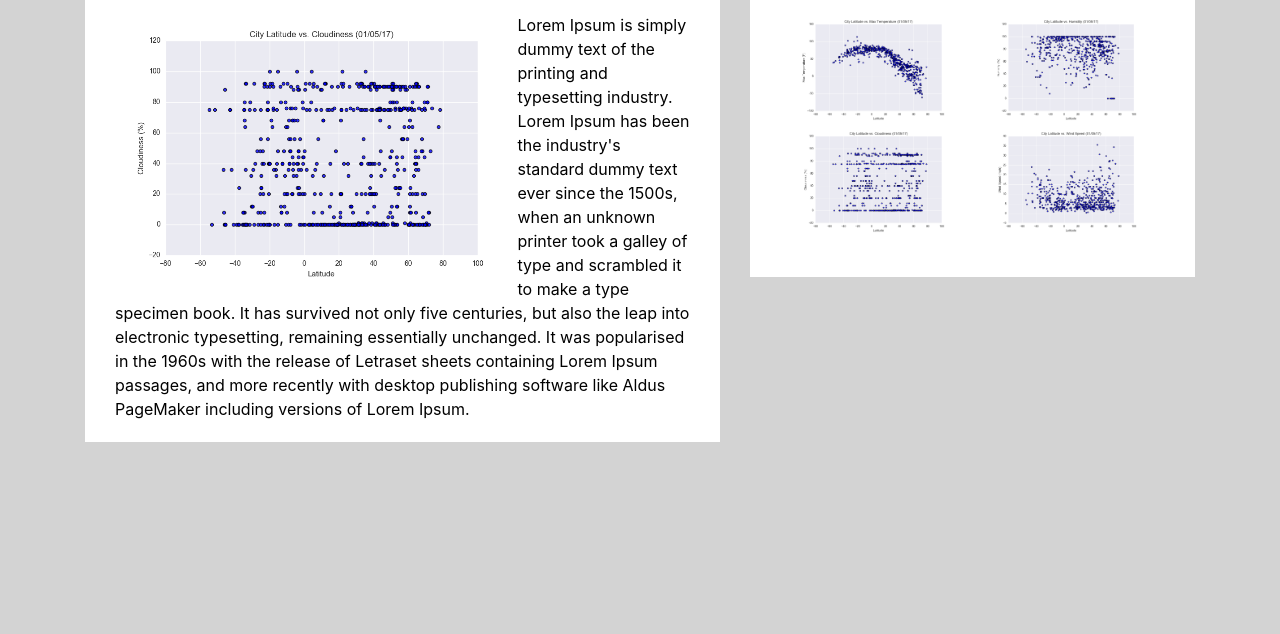
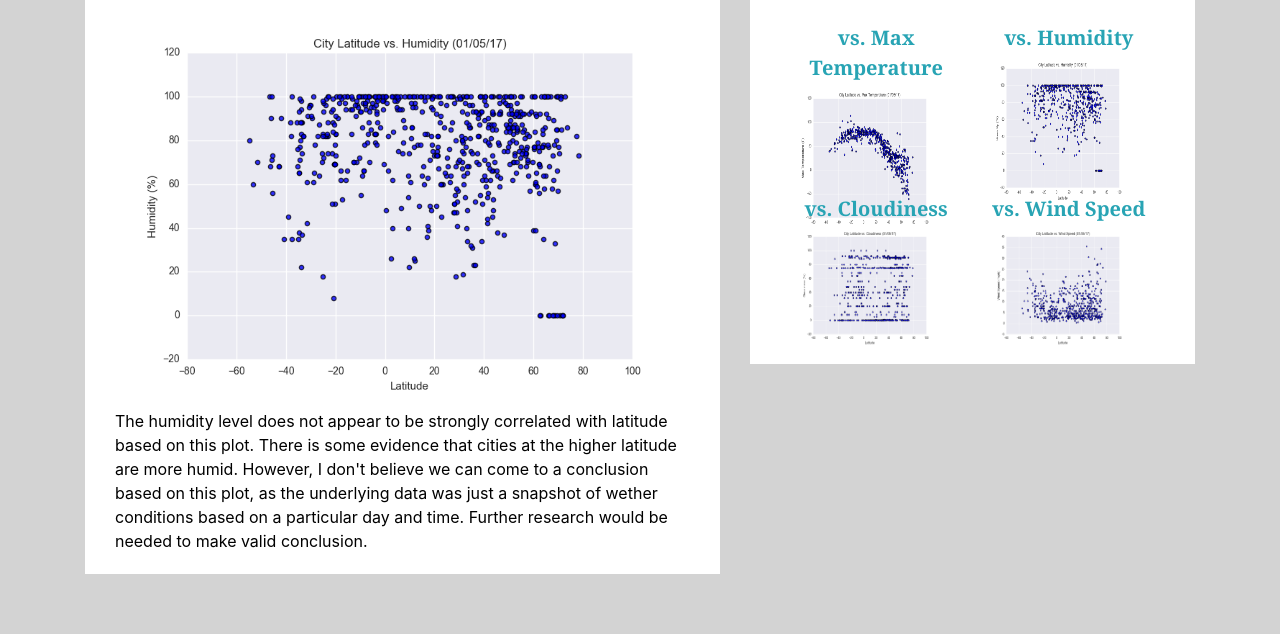
Before and after one commit to charlim26/Web-Design-Challenge, a plain HTML site: page WebVisualizations/humidity.html in a window 1280 px wide. Shown: the part 168-802 px from the top of the page. Drawn offline with nearby package versions, Linux system fonts and the light colour scheme.

Commit message:
Updating Humidity files

```diff
--- a/WebVisualizations/landingpage.html
+++ b/WebVisualizations/humidity.html
@@ -9,6 +9,11 @@
     <!-- Bring in our bootstrap stylesheet -->
     <link rel="stylesheet" href="https://stackpath.bootstrapcdn.com/bootstrap/4.3.1/css/bootstrap.min.css"
     integrity="sha384-ggOyR0iXCbMQv3Xipma34MD+dH/1fQ784/j6cY/iJTQUOhcWr7x9JvoRxT2MZw1T" crossorigin="anonymous">
+
+    <script src="https://code.jquery.com/jquery-3.3.1.slim.min.js" integrity="sha384-q8i/X+965DzO0rT7abK41JStQIAqVgRVzpbzo5smXKp4YfRvH+8abtTE1Pi6jizo" crossorigin="anonymous"></script>
+    <script src="https://cdnjs.cloudflare.com/ajax/libs/popper.js/1.14.7/umd/popper.min.js" integrity="sha384-UO2eT0CpHqdSJQ6hJty5KVphtPhzWj9WO1clHTMGa3JDZwrnQq4sF86dIHNDz0W1" crossorigin="anonymous"></script>
+    <script src="https://stackpath.bootstrapcdn.com/bootstrap/4.3.1/js/bootstrap.min.js" integrity="sha384-JjSmVgyd0p3pXB1rRibZUAYoIIy6OrQ6VrjIEaFf/nJGzIxFDsf4x0xIM+B07jRM" crossorigin="anonymous"></script>
+
     <link rel="stylesheet" href="style.css">
   </head>
 
@@ -38,7 +43,6 @@
               <a class="dropdown-item" href="./wind.html">Windspeed Plot</a>
               <div class="dropdown-divider"></div>
               <a class="dropdown-item" href="./index.html">Back to Home Page</a>
-
             </div>
           </li>
 
@@ -63,18 +67,17 @@
     <section class="row">
       <div class="col-lg-7 col-md-12">
           <div class="plot-content">
-            <h1 class="plot-header">Summary: Latitiude vs. X</h1>
+            <h1 class="plot-header">Humidity</h1>
             <hr>
+            <img src="Resources/assets/images/Fig2.png" alt="Latitude vs. Humidity" id="other-image">
 
-            <!-- <img src="./visualisations/Clouds_plot.png" alt="Latitude vs. Cloudiness" id="other-image"> -->
-            <img src="Resources/assets/images/Fig3.png" class="img-responsive" width=70% height="auto">
-
-          <p>
-
-          Lorem Ipsum is simply dummy text of the printing and typesetting industry. Lorem Ipsum has been the industry's standard dummy text ever since the 1500s, when an unknown printer took a galley of type and scrambled it to make a type specimen book. It has survived not only five centuries, but also the leap into electronic typesetting, remaining essentially unchanged. It was popularised in the 1960s with the release of Letraset sheets containing Lorem Ipsum passages, and more recently with desktop publishing software like Aldus PageMaker including versions of Lorem Ipsum.
-        </p>
-
-
+            <p>
+              The humidity level does not appear to be strongly correlated with latitude based on this plot.
+              There is some evidence that cities at the higher latitude are more humid.  However, I don't believe
+              we can come to a conclusion based on this plot, as the underlying data was just a snapshot
+              of wether conditions based on a particular day and time.  Further research would be needed
+              to make valid conclusion.
+            </p>
 
           </div>
         </div>
@@ -89,27 +92,32 @@
 
             <div class="row">
 
-              <div class="col-6">
+              <div class="col-lg-6 col-md-12">
+                <div class="comp-title">vs. Max Temperature</div>
                 <a href="./temp.html">
-                <img src="Resources/assets/images/Fig1.png"  alt="Latitude vs. Temperature" id="vis-image">
+                  <img src="Resources/assets/images/Fig1.png"  alt="Latitude vs. Temperature" id="comp-image" >
                 </a>
               </div>
 
-              <div class="col-6">
+
+              <div class="col-lg-6 col-md-12">
+                <div class="comp-title">vs. Humidity</div>
                 <a href="./humidity.html">
-                <img src="Resources/assets/images/Fig2.png" alt="Latitude vs. Humidity" id="vis-image">
+                <img src="Resources/assets/images/Fig2.png" alt="Latitude vs. Humidity" id="comp-image">
                 </a>
               </div>
 
-              <div class="col-6">
-                <a href="./cloud.html">
-                 <img src="Resources/assets/images/Fig3.png" alt="Latitude vs. Cloudiness" id="vis-image">
+              <div class="col-lg-6 col-md-12">
+                <div class="comp-title">vs. Cloudiness</div>
+                <a href="./clouds.html">
+                <img src="Resources/assets/images/Fig3.png"alt="Latitude vs. Cloudiness" id="comp-image">
                 </a>
               </div>
 
-              <div class="col-6">
+              <div class="col-lg-6 col-md-12">
+                <div class="comp-title">vs. Wind Speed</div>
                 <a href="./wind.html">
-                <img src="Resources/assets/images/Fig4.png" alt="Latitude vs. Wind Speed" id="vis-image">
+                <img src="Resources/assets/images/Fig4.png" alt="Latitude vs. Wind Speed" id="comp-image">
                 </a>
               </div>
             </div>
@@ -117,11 +125,8 @@
 
         </div>
       </div>
-  </div>
+    </div>
+  </body>
 
-  </body>
-  <script src="https://code.jquery.com/jquery-3.3.1.slim.min.js" integrity="sha384-q8i/X+965DzO0rT7abK41JStQIAqVgRVzpbzo5smXKp4YfRvH+8abtTE1Pi6jizo" crossorigin="anonymous"></script>
-  <script src="https://cdnjs.cloudflare.com/ajax/libs/popper.js/1.14.7/umd/popper.min.js" integrity="sha384-UO2eT0CpHqdSJQ6hJty5KVphtPhzWj9WO1clHTMGa3JDZwrnQq4sF86dIHNDz0W1" crossorigin="anonymous"></script>
-  <script src="https://stackpath.bootstrapcdn.com/bootstrap/4.3.1/js/bootstrap.min.js" integrity="sha384-JjSmVgyd0p3pXB1rRibZUAYoIIy6OrQ6VrjIEaFf/nJGzIxFDsf4x0xIM+B07jRM" crossorigin="anonymous"></script>
 
 </html>
```
Also changed, not shown: WebVisualizations/index.html (+31 -24 lines).
